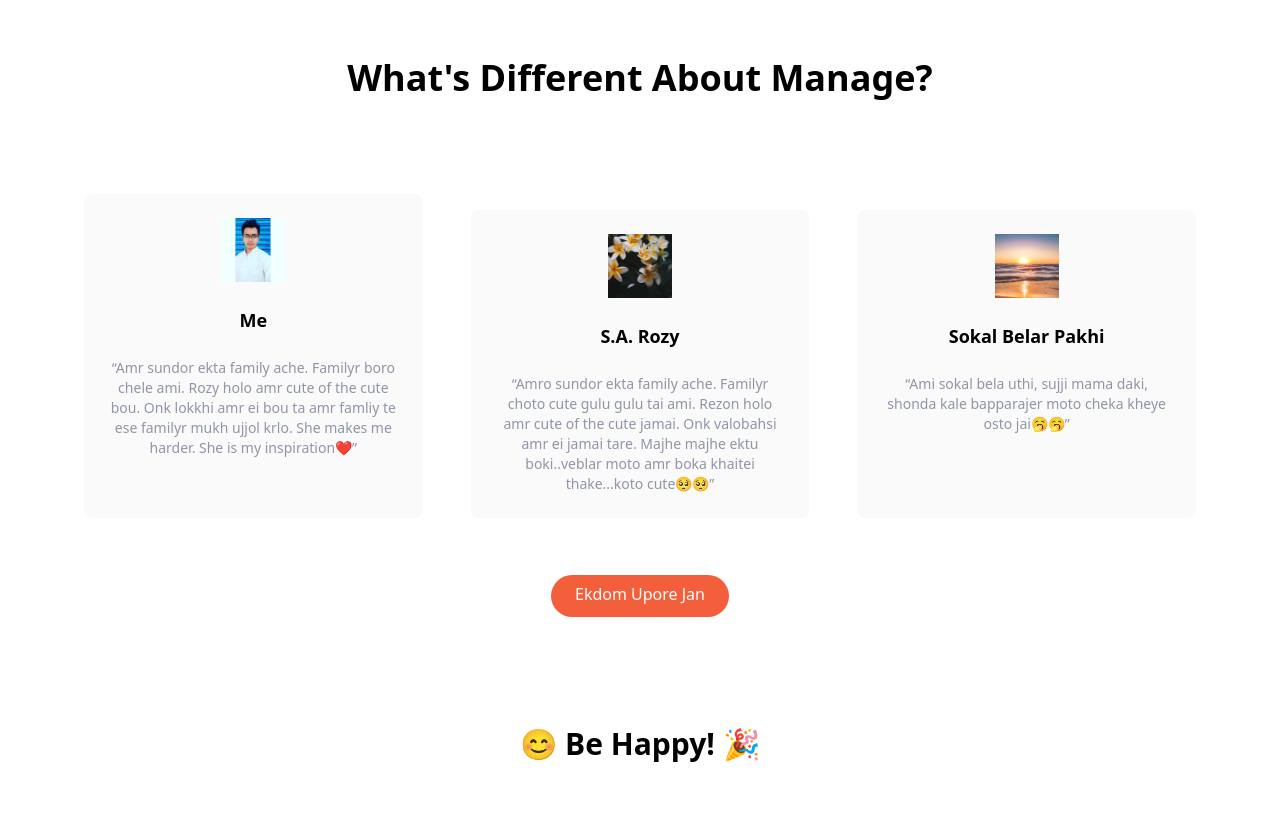
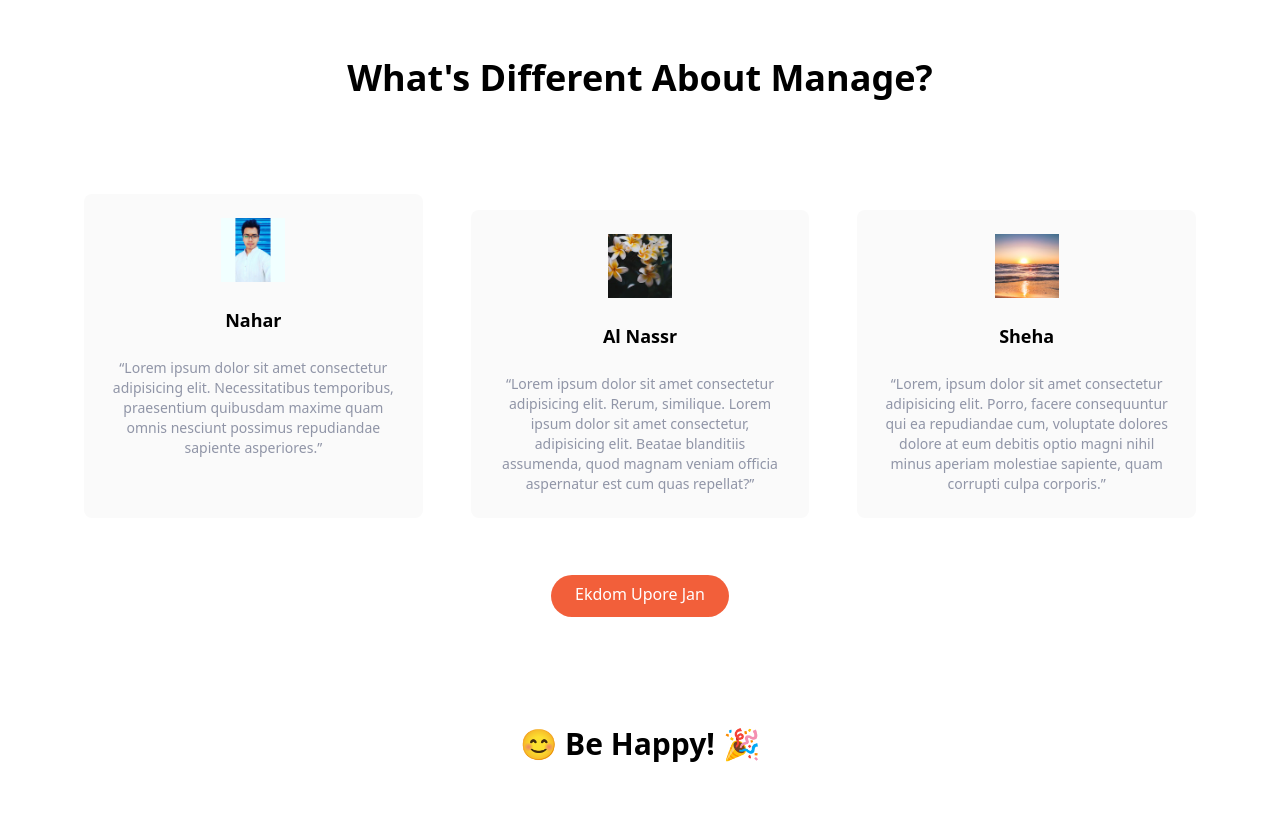
Before and after one commit to RF-Rezon/Tailwind-First-Project, a website: page index.html in a window 1280 px wide. Shown: the part 1183-2004 px from the top of the page. Drawn offline with nearby package versions, Linux system fonts and the light colour scheme.

Commit message:
'seconded'

```diff
--- a/index.html
+++ b/index.html
@@ -129,10 +129,10 @@
               data-aos="fade-right"
             >
               <img src="img/rsz_rezon.jpg" class="w-16" alt="" />
-              <h5 class="text-lg font-bold">Me</h5>
+              <h5 class="text-lg font-bold">Nahar</h5>
               <p class="text-sm text-darkGrayishBlue">
-                “Amr sundor ekta family ache. Familyr boro chele ami. Rozy holo amr cute of the cute bou. Onk lokkhi amr
-                ei bou ta amr famliy te ese familyr mukh ujjol krlo. She makes me harder. She is my inspiration❤️”
+                “Lorem ipsum dolor sit amet consectetur adipisicing elit. Necessitatibus temporibus, praesentium
+                quibusdam maxime quam omnis nesciunt possimus repudiandae sapiente asperiores.”
               </p>
             </div>
 
@@ -142,11 +142,11 @@
               data-aos="fade-left"
             >
               <img class="w-16" src="img/pexels-kristina-paukshtite-1591246.jpg" alt="" />
-              <h5 class="text-lg font-bold">S.A. Rozy</h5>
+              <h5 class="text-lg font-bold">Al Nassr</h5>
               <p class="text-sm text-darkGrayishBlue">
-                “Amro sundor ekta family ache. Familyr choto cute gulu gulu tai ami. Rezon holo amr cute of the cute
-                jamai. Onk valobahsi amr ei jamai tare. Majhe majhe ektu boki..veblar moto amr boka khaitei thake...koto
-                cute🥺🥺”
+                “Lorem ipsum dolor sit amet consectetur adipisicing elit. Rerum, similique. Lorem ipsum dolor sit amet
+                consectetur, adipisicing elit. Beatae blanditiis assumenda, quod magnam veniam officia aspernatur est
+                cum quas repellat?”
               </p>
             </div>
 
@@ -156,9 +156,11 @@
               data-aos="fade-right"
             >
               <img src="img/pexels-travis-rupert-1032650.jpg" class="w-16" alt="" />
-              <h5 class="text-lg font-bold">Sokal Belar Pakhi</h5>
+              <h5 class="text-lg font-bold">Sheha</h5>
               <p class="text-sm text-darkGrayishBlue">
-                “Ami sokal bela uthi, sujji mama daki, shonda kale bapparajer moto cheka kheye osto jai🥱🥱”
+                “Lorem, ipsum dolor sit amet consectetur adipisicing elit. Porro, facere consequuntur qui ea repudiandae
+                cum, voluptate dolores dolore at eum debitis optio magni nihil minus aperiam molestiae sapiente, quam
+                corrupti culpa corporis.”
               </p>
             </div>
           </div>
```
